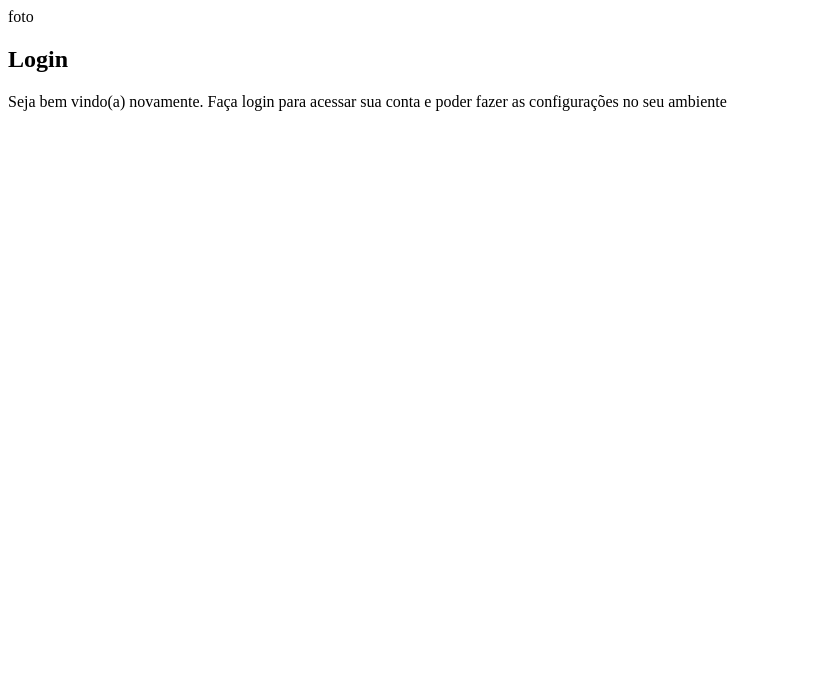
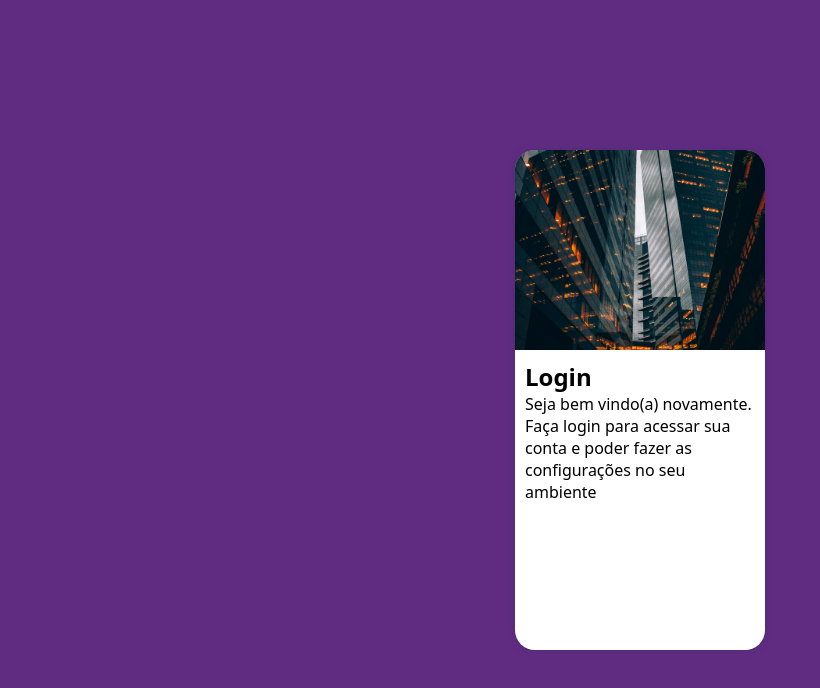
Before and after one commit to willianfurtado/projeto-login, a plain HTML site: page index.html in a window 1280 px wide. Shown: the whole page, without its empty margins (0-820 px from the left). Drawn offline with Linux system fonts and the light colour scheme.

Commit message:
Atualizei projeto login

```diff
--- a/estilos/style.css
+++ b/estilos/style.css
@@ -5,3 +5,49 @@
     Verde: #49a09d
     Lilás: #5f2c82
 */
+
+* {
+    font-family: system-ui, -apple-system, BlinkMacSystemFont, 'Segoe UI', Roboto, Oxygen, Ubuntu, Cantarell, 'Open Sans', 'Helvetica Neue', sans-serif;
+    padding: 0px;
+    margin: 0px;
+    box-sizing: border-box;
+}
+
+html, body {
+    background-color: #5f2c82;
+    height: 100vh;
+    width: 100vw;
+}
+
+main {
+    position: relative;
+    height: 100vh;
+    width: 100vw;
+}
+
+section#login {
+    position: absolute;
+    top: 50%;
+    left: 50%;
+    transform: translate(-50%, -50%);
+    overflow: hidden;
+
+    background-color: white;
+    width: 250px;
+    height: 500px;
+    border-radius: 20px;
+    box-shadow: 0px 0px 10px rgba(0, 0, 0, 0.100);
+}
+
+section#login > div#imagem {
+    display: block;
+    background: #5f2c82 url(../imagens/predio.jpg) no-repeat;
+    background-size: cover;
+    background-position: left center;
+    height: 200px;
+}
+
+section#login > div#formulario {
+    display: block;
+    padding: 10px;
+}
--- a/index.html
+++ b/index.html
@@ -10,7 +10,7 @@
     <main>
         <section id="login">
             <div id="imagem">
-                foto
+                <!--Aqui vai a imagem-->
             </div>
             <div id="formulario">
                 <h1>Login</h1>
```
Also changed, not shown: imagens/predio.jpg (renamed from imagens/pexels-dinnow-9444476.jpg).
